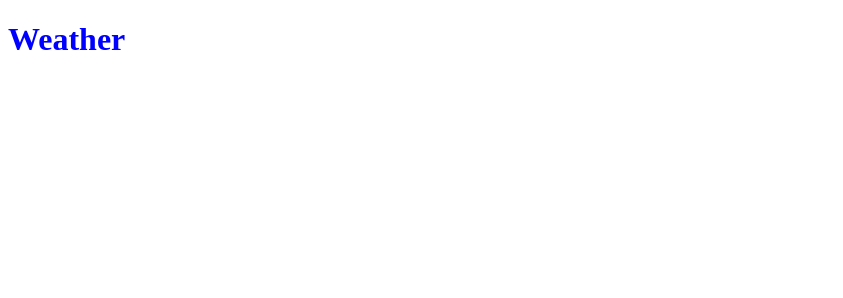
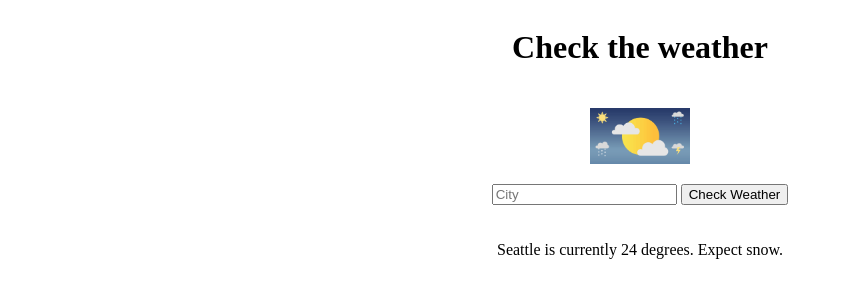
Before and after one commit to min0k/weather_app, a plain HTML site: page index.html in a window 1280 px wide. Shown: the whole page, without its empty margins (0-843 px from the left). Drawn offline with Linux system fonts and the light colour scheme.

Commit message:
create early UI draft

```diff
--- a/index.html
+++ b/index.html
@@ -9,6 +9,16 @@
     <title>Document</title>
 </head>
 <body>
-    <h1>Weather</h1>
+    <div id="page-container">
+        <h1>Check the weather</h1>
+        <img src="./weather_placeholder.png" width=100px>
+        <div>
+            <input type="text" placeholder="City">
+            <button>Check Weather</button>
+        </div>
+        <p id="weather_result">Seattle is currently 24 degrees. Expect snow.</p>
+    </div>
+
+
 </body>
 </html>
--- a/styles.css
+++ b/styles.css
@@ -1,3 +1,5 @@
-h1 {
-    color: blue;
+#page-container {
+    display: grid;
+    gap: 20px;
+    justify-items: center;
 }
```
Also changed, not shown: js.js (line endings or trailing spaces), weather_placeholder.png (added), 1 other file.
